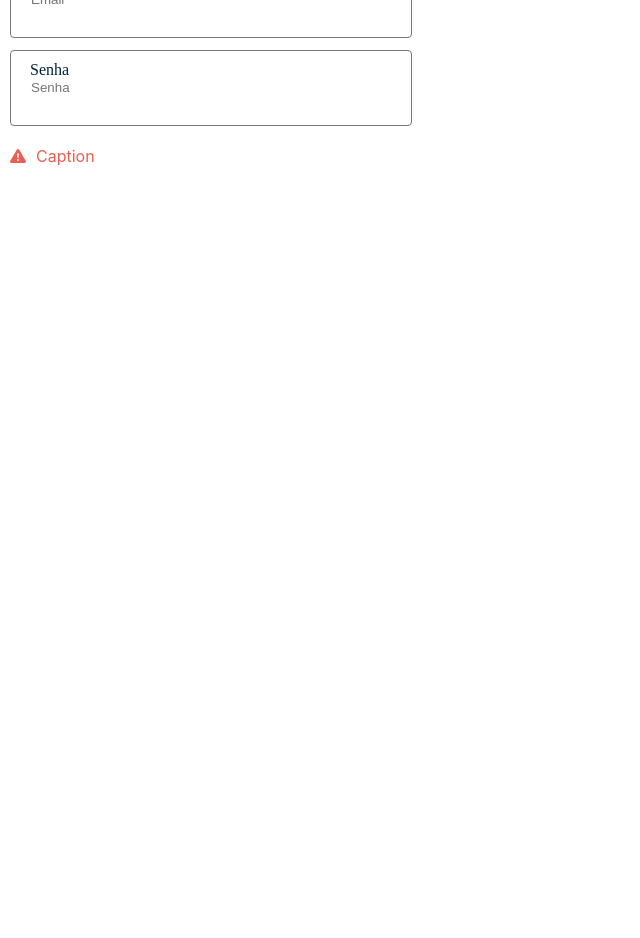
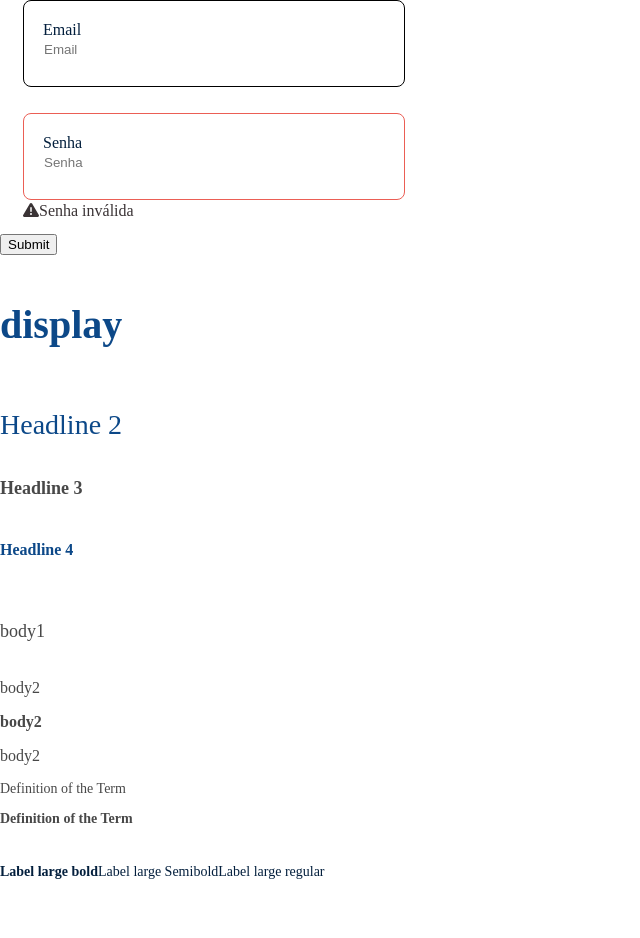
Before and after one commit to deboraCs26/desafio-taqtile-debora, a React (Create React App) app: page / in a window 1280 px wide. Shown: the part 240-1178 px from the top of the page, without its empty margins (0-640 px from the left). Before the commit the page ends 800 px from the top, so only its background shows below. Built offline with nearby package versions, Linux system fonts and the light colour scheme.

Commit message:
styleguide form correction

```diff
--- a/src/App.tsx
+++ b/src/App.tsx
@@ -1,19 +1,105 @@
+import React, { useState } from 'react';
 import './App.css';
+import { Form } from './style/form/form';
+import { Display } from './style/typography/display';
 import { H1 } from './style/typography/h1';
-import { Form } from './style/form/form';
+import { H2 } from './style/typography/h2';
+import { H3 } from './style/typography/h3';
+import { H4 } from './style/typography/h4';
+import { Body1 } from './style/typography/body1';
+import { Body2 } from './style/typography/body2';
+import { DT } from './style/typography/dt-dd';
+import { Label } from './style/typography/LargeLabel';
+import { Caption } from './style/typography/caption';
+import { Price } from './style/typography/medium-price';
+import { faExclamationTriangle } from '@fortawesome/free-solid-svg-icons';
+export default function App() {
+  const [senhaInvalida, setSenhaInvalida] = useState(false);
 
-export default function App() {
+  const handleFormSubmit = () => {
+    if (senhaInvalida) {
+      setSenhaInvalida(true);
+    } else {
+      setSenhaInvalida(false);
+    }
+  };
   return (
     <div>
       <H1>Formulario</H1>
+      <Form label='Nome'/>
+        <Form label='Email'/>
+        <Form caption="Senha inválida" password label="Senha" icon={faExclamationTriangle} error={true} />
+        <button onClick={handleFormSubmit}>Submit</button>
+        <Display>
+        display
+      </Display>
 
-      <div>
-        <Form label='Nome'></Form>
-        <Form label='Email'></Form>
-        <Form caption="Caption" label='Senha'></Form>
-      </div>
+      <H2>
+        Headline 2
+      </H2>
+
+      <H3>Headline 3</H3>
+
+      <H4>
+        Headline 4
+      </H4>
+
+      <Body1>
+        body1
+      </Body1>
+
+      <Body2 weight="regular">
+        body2
+      </Body2>
+
+      <Body2 weight="bold">
+        body2
+      </Body2>
+
+      <Body2 weight="regular">
+        body2
+      </Body2>
+
+      <DT weight="regular" >
+        Definition of the Term
+      </DT>
+
+      <DT weight="bold">
+        Definition of the Term
+      </DT>
+
+      <Label weight="bold" color="dark" size="large">
+        Label large bold
+      </Label>
+
+      <Label weight="semiBold" color="dark" size="large">
+        Label large Semibold
+      </Label>
+
+      <Label weight="regular" color="dark" size="large">
+        Label large regular
+      </Label>
+
+      <Label weight="regular" color="white" size="medium">
+        Label large
+      </Label>
+
+      <Caption>
+        Caption
+      </Caption>
+
+      <Price size='xxxLarge' weight='bold'>
+        Big Price
+      </Price>
+
+      <Price size='XLarge' weight='bold'>
+        Medium Price
+      </Price>
+
+      <Price size='medium' weight='regular'>
+        Small Price
+      </Price>
 
     </div>
-
   );
 };
--- a/src/style/form/form.tsx
+++ b/src/style/form/form.tsx
@@ -1,42 +1,47 @@
 import React, { useState } from 'react';
 import './style-form.css';
 import { FontAwesomeIcon } from '@fortawesome/react-fontawesome';
+import { IconDefinition } from '@fortawesome/free-solid-svg-icons';
 import { faExclamationTriangle } from '@fortawesome/free-solid-svg-icons';
-import { IconDefinition } from '@fortawesome/fontawesome-svg-core';
 import { colors } from '../colors';
+import { components } from '../typography/typography';
 import { Label } from '../typography/LargeLabel';
-
 interface FormProps {
+  error?: boolean;
   caption?: string;
   label?: string;
+  iconError?: IconDefinition;
   icon?: IconDefinition;
+  password?: boolean;
 }
-export const Form = ({ caption, label, icon }: FormProps) => {
+
+export const styleError = {
+  fontFamily: components.family.primary,
+  color: colors.neutral.neutralDark,
+}
+
+export const Form = ({error, label, icon, password, caption, iconError}: FormProps) => {
   const [focused, setFocused] = useState(false);
-  const [error, setError] = useState("");
+  const [inputValue, setInputValue] = useState('');
 
-  let border, borderColor;
+  const handleInputChange = (event: React.ChangeEvent<HTMLInputElement>) => {
+    setInputValue(event.target.value);
+  };
+
+  let border;
 
   if (focused) {
-    border = `1px solid ${colors.neutral.neutralLight}`;
+    border = `2px solid ${colors.neutral.neutralLight}`;
   } else if (error) {
     border = `1px solid ${colors.feedback.feedbackError}`;
+  } else if (inputValue) {
+    border = `1px solid ${colors.neutral.neutralLight}`;
   } else {
-    border = `1px solid ${colors.neutral.neutralLight}`;
-  };
+    border= `1px solid`;
+  }
 
   const inputStyle = {
     border,
-    borderColor,
-  };
-
-  const handleInputChange = (event: React.ChangeEvent<HTMLInputElement>) => {
-    const inputValue = event.target.value;
-    if (inputValue) {
-      setError("");
-    } else {
-      setError("Este campo é obrigatório.");
-    }
   };
 
   const handleInputFocus = () => {
@@ -48,34 +53,26 @@ export const Form = ({ caption, label, icon }: FormProps) => {
   };
 
   return (
-    <div>
-      {!!icon && <FontAwesomeIcon icon={icon} />}
-      <div className="input-container form">
-        <Label color="dark">{label}</Label>
+    <div className='form-container'>
+      <div className='input-container'>
+        <Label color='dark'>{label}</Label>
         <input
-          className="input-style"
+          className='input-style'
           style={inputStyle}
-          type={label === "Senha" ? "password" : "text"}
+          type={password ? 'password' : 'text'}
           placeholder={label}
           onChange={handleInputChange}
           onFocus={handleInputFocus}
           onBlur={handleInputBlur}
         />
         {error && (
-          <span style={{ color: colors.feedback.feedbackError }}>
-            {error}
+          <span style={styleError}>
+            {!!icon && <FontAwesomeIcon icon={faExclamationTriangle}/>}
+            {!!iconError && <FontAwesomeIcon icon={iconError} />}
+            {caption}
           </span>
         )}
       </div>
-      {caption && (
-        <div className="icon-caption-container">
-          <FontAwesomeIcon
-            icon={faExclamationTriangle}
-            style={{ margin: "10px", color: colors.feedback.feedbackError }}
-          />
-          <span style={{ color: colors.feedback.feedbackError }}>{caption}</span>
-        </div>
-      )}
     </div>
   );
 };
--- a/src/style/form/style-form.css
+++ b/src/style/form/style-form.css
@@ -1,35 +1,31 @@
-.form {
+.form-container {
   min-height: 72px;
   max-width: 360px;
   margin-left: 10px;
+  width: 100%;
   border: none;
   outline: none;
-  align-items: center;
-  width: 95%;
-  padding-bottom: 12px;
+  padding: 13px;
+
 }
 
-.icon-caption-container {
+.input-style {
   display: flex;
-  align-items: center;
-}
-.input-style {
-  border-radius: 4px;
-  display: flex;
+  border-radius: 8px;
   height: 72px;
   width: 100%;
-  padding-left: 20px;
-  padding-right: 20px;
+  padding: 13px 0 0 20px;
+
 }
 
-.input-container {
+.input-container .icon{
   position: relative;
+
 }
 
 .input-container label {
   position: absolute;
-  top: -10px;
   border: none;
-  padding-left: 20px;
-  padding-right: 20px;
+  padding: 0 0 12px 20px;
+
 }
```
Also changed, not shown: package.json (+16 -16 lines).
